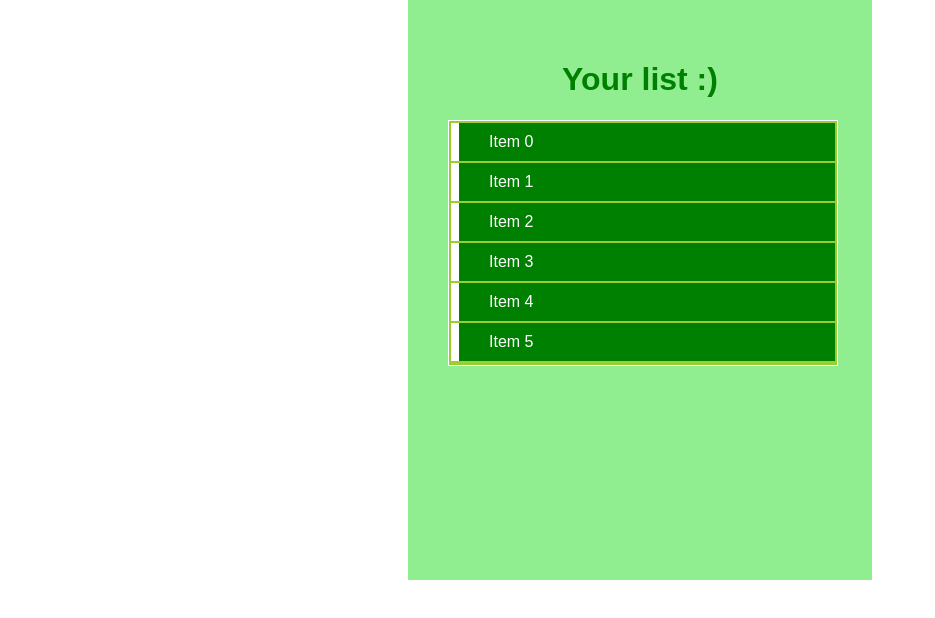
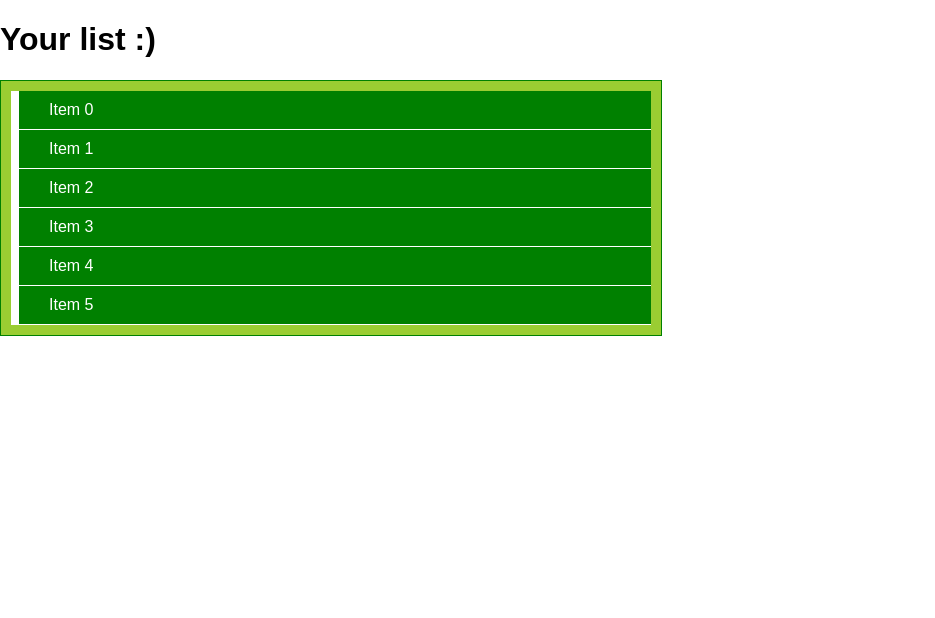
Before and after one commit to deamon-cool/list-reorder-drag-drop, a plain HTML site: page index.html in a window 1280 px wide. Shown: the whole page, without its empty margins (0-935 px from the left). Drawn offline with Linux system fonts and the light colour scheme.

Commit message:
Changed to basis step

```diff
--- a/index.html
+++ b/index.html
@@ -1,5 +1,6 @@
 <!DOCTYPE html>
 <html lang="en">
+
 <head>
     <meta charset="UTF-8">
     <meta name="viewport" content="width=device-width, initial-scale=1.0">
@@ -8,9 +9,9 @@
     <link rel="stylesheet" href="style.css">
 
 </head>
+
 <body>
 
-    <div class="container">
     <h1>Your list :)</h1>
     <div class="list">
         <div class="item" id="item0" draggable="true">Item 0</div>
@@ -20,9 +21,10 @@
         <div class="item" id="item4" draggable="true">Item 4</div>
         <div class="item" id="item5" draggable="true">Item 5</div>
     </div>
-    </div>
+
 
     <script src="index.js"></script>
 
 </body>
+
 </html>
--- a/index.js
+++ b/index.js
@@ -1,10 +1,13 @@
 let items = document.querySelectorAll('.container .list .item');
+
+console.log(items[1].id);
 
 items.forEach((item) => {
     item.addEventListener('dragstart', (e) => {
         console.log('dragstart');
-        e.dataTransfer.setData('application/my-app', e.target);
+        e.dataTransfer.setData('application/my-app', e.target.id);
     });
+
 
 });
 
@@ -12,12 +15,11 @@ let list = document.querySelector('.container .list');
 list.addEventListener('dragover', (e) => {
     e.preventDefault();
     console.log('dragover');
+    console.log(e);
 });
 
 list.addEventListener('drop', (e) => {
     console.log('drop');
     let item = e.dataTransfer.getData('application/my-app');
     console.log(item);
-
-    list.appendChild(item);
 });
--- a/style.css
+++ b/style.css
@@ -5,34 +5,19 @@ body {
     padding: 0;
 }
 
-.container {
-    width: 30%;
-    background-color: lightgreen;
-    padding: 40px;
-    margin-left: auto;
-    margin-right: auto;
-    height: 500px
+.list {
+    width: 50%;
+    background-color: yellowgreen;
+    padding: 10px;
+    border: 1px solid green;
 }
 
-.container h1 {
-    text-align: center;
-    color: green;
-}
-
-.container .list {
-    width: 100%;
-    background-color: yellowgreen;
-    padding: 2px;
-    border: 1px solid white
-}
-
-.container .list .item {
+.list .item {
     width: initial;
     background-color: green;
     color: white;
     padding: 10px 0 10px 30px;
     border-left: 8px solid white;
-    margin-bottom: 2px;
+    border-bottom: 1px solid white;
     cursor: grab;
-
 }
```
Lines whose indentation alone changed are shown as unchanged.
